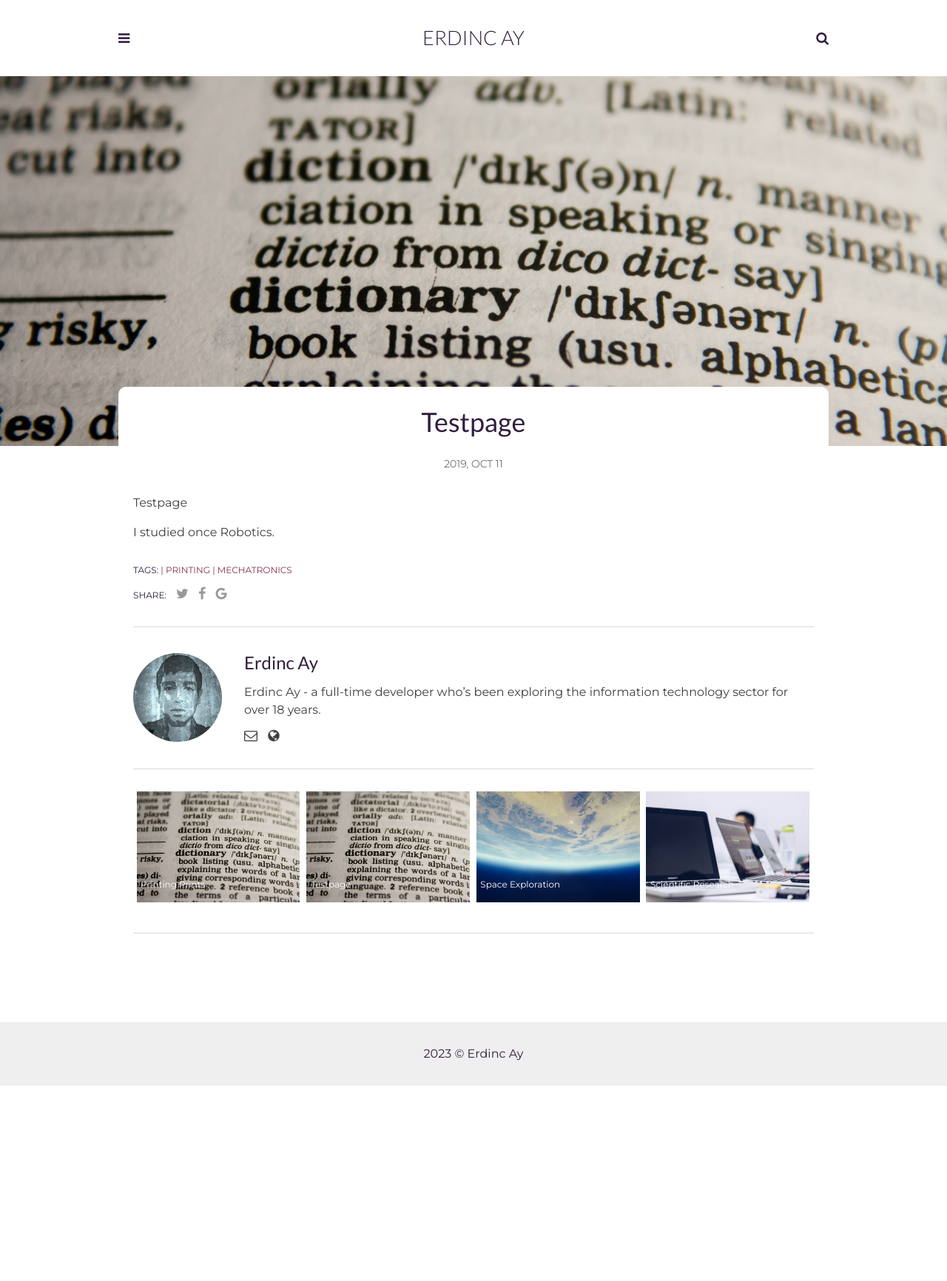
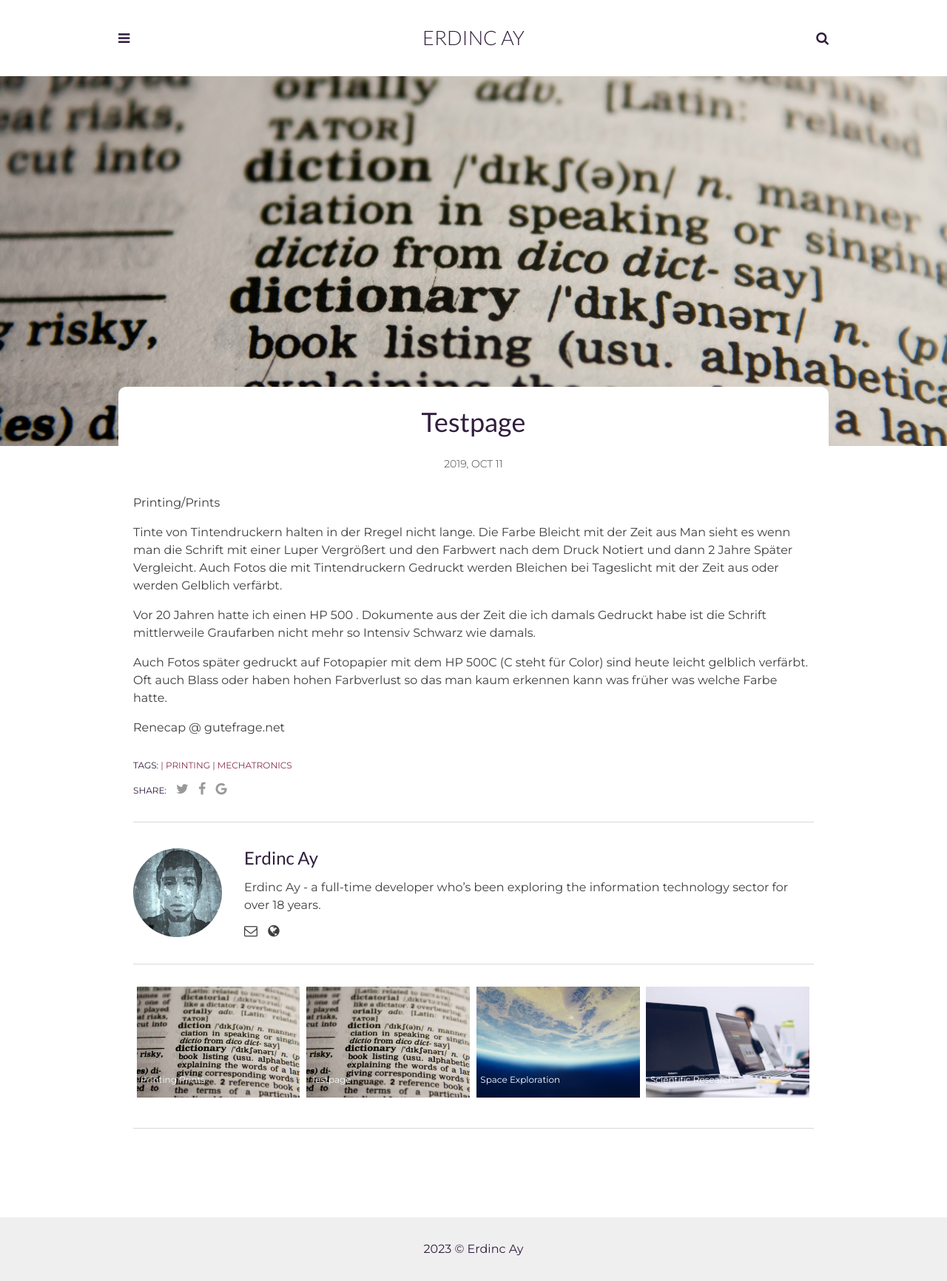
Before and after one commit to erdincay/erdincay.github.io, a Jekyll site: the page built from _posts/2019-10-11-printing-test.markdown, in a window 1280 px wide. Shown: the whole page at 74% size. Built offline with Jekyll 4.4.1, drawn with Linux system fonts in a browser that asks for light colours.

Commit message:
Update 2019-10-11-printing-test.markdown

```diff
--- a/_posts/2019-10-11-printing-test.markdown
+++ b/_posts/2019-10-11-printing-test.markdown
@@ -7,6 +7,14 @@ img: post-printing.jpg # Add image post (optional)
 tags: [Printing, Mechatronics]
 author: Erdinc Ay # Add name author (optional)
 ---
-Testpage
+Printing/Prints
 
-I studied once Robotics.
+
+Tinte von Tintendruckern halten in der Rregel nicht lange. Die Farbe Bleicht mit der Zeit aus Man sieht es wenn man die Schrift mit einer Luper Vergrößert und den Farbwert nach dem Druck Notiert und dann 2 Jahre Später Vergleicht. Auch Fotos die mit Tintendruckern Gedruckt werden Bleichen bei Tageslicht mit der Zeit aus oder werden Gelblich verfärbt.
+
+Vor 20 Jahren hatte ich einen HP 500 . Dokumente aus der Zeit die ich damals Gedruckt habe ist die Schrift mittlerweile Graufarben nicht mehr so Intensiv Schwarz wie damals.
+
+Auch Fotos später gedruckt auf Fotopapier mit dem HP 500C (C steht für Color) sind heute leicht gelblich verfärbt. Oft auch Blass oder haben hohen Farbverlust so das man kaum erkennen kann was früher was welche Farbe hatte.
+
+
+Renecap @ gutefrage.net
```
